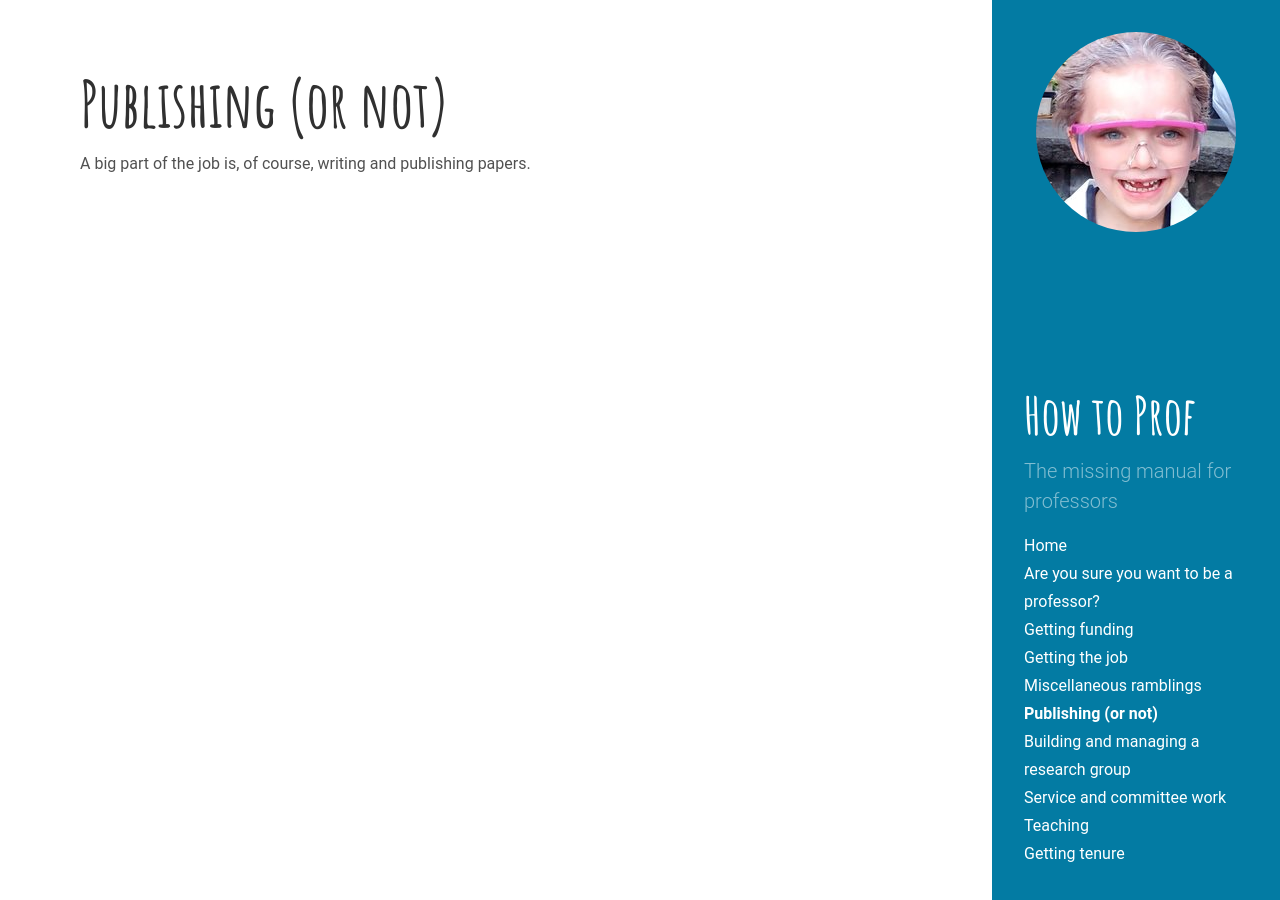
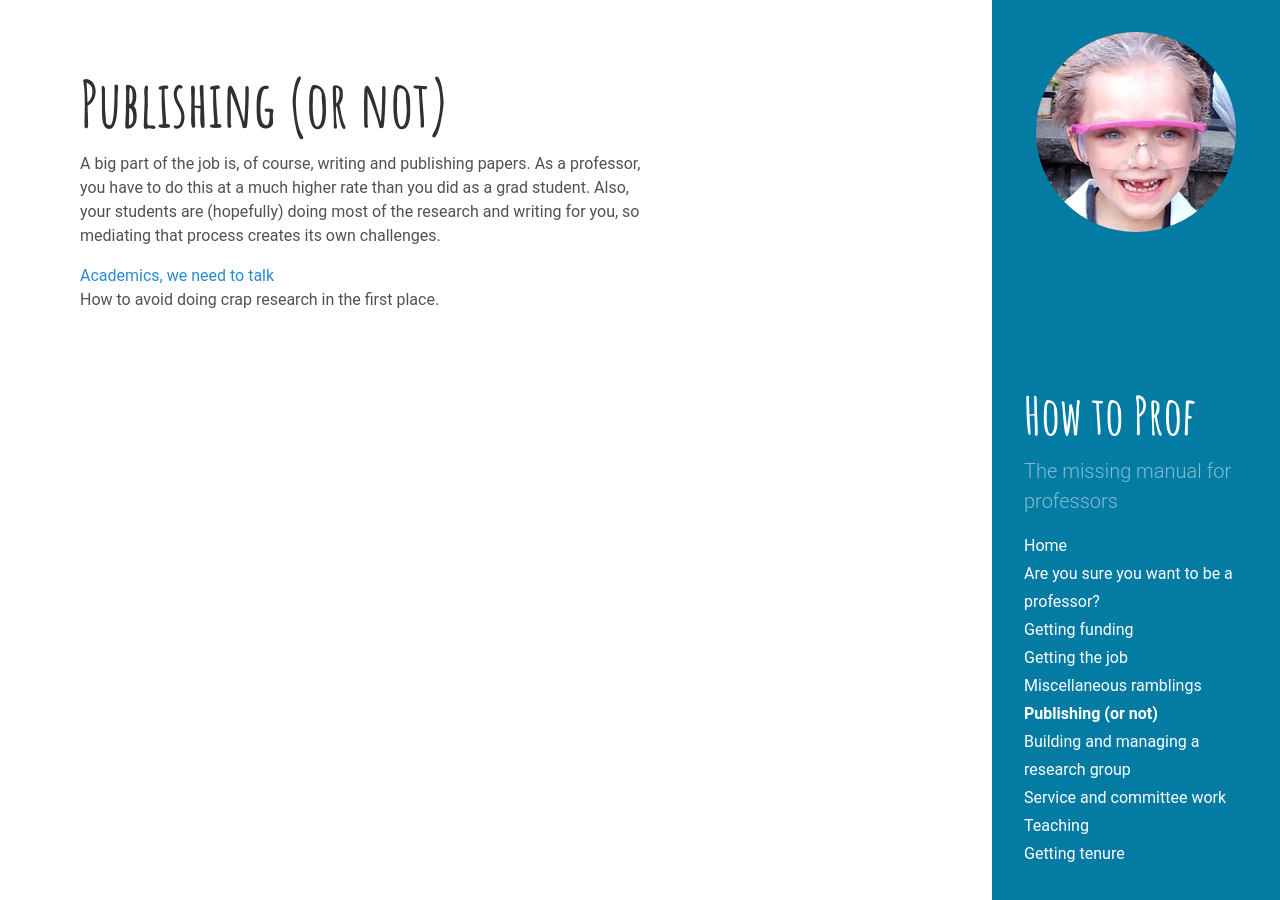
Before and after one commit to mdwelsh/howtoprof, a Jekyll site: the page built from publishing.md, in a window 1280 px wide. Built offline with Jekyll 4.4.1, drawn with Linux system fonts in a browser that asks for light colours.

Commit message:
Update publishing.md

```diff
--- a/publishing.md
+++ b/publishing.md
@@ -3,4 +3,7 @@ title: Publishing (or not)
 layout: page
 ---
 
-A big part of the job is, of course, writing and publishing papers.
+A big part of the job is, of course, writing and publishing papers. As a professor, you have to do this at a much higher rate than you did as a grad student. Also, your students are (hopefully) doing most of the research and writing for you, so mediating that process creates its own challenges.
+
+[Academics, we need to talk](http://matt-welsh.blogspot.com/2016/01/academics-we-need-to-talk.html)
+How to avoid doing crap research in the first place.
```
